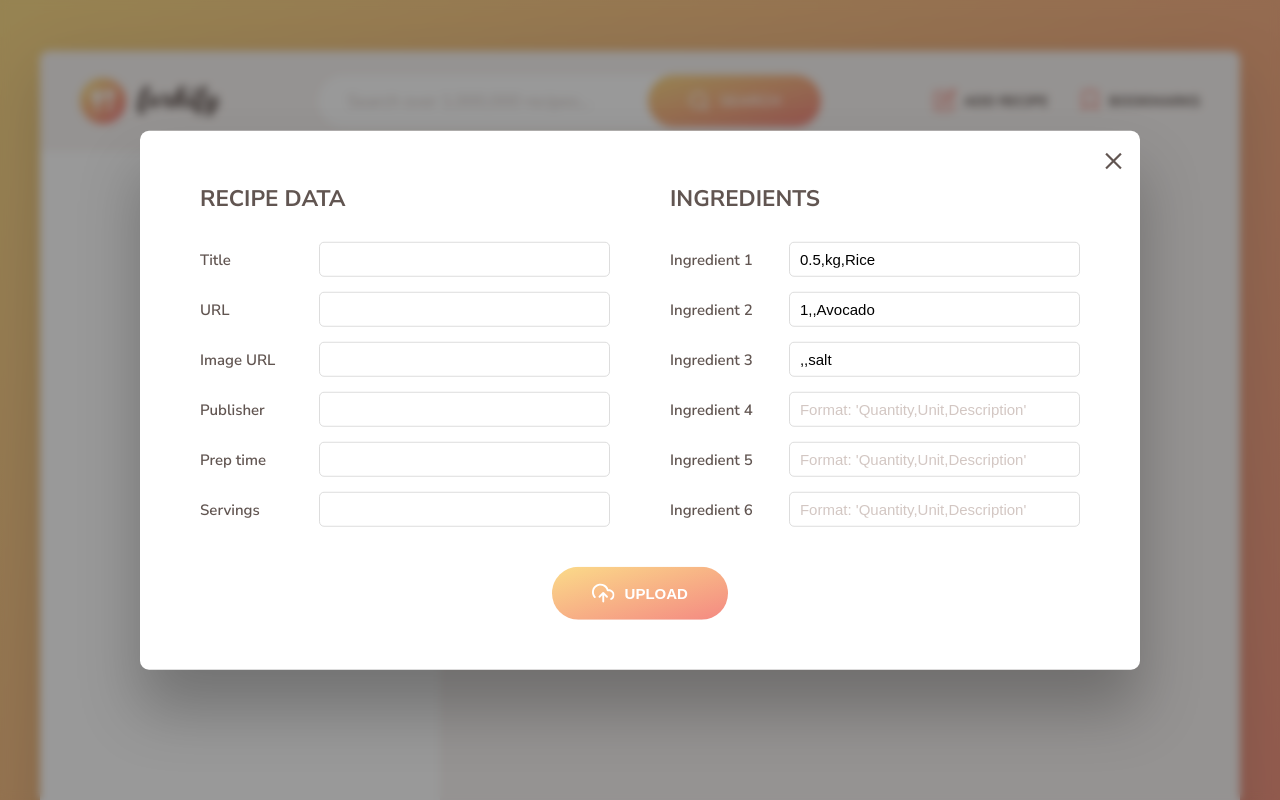
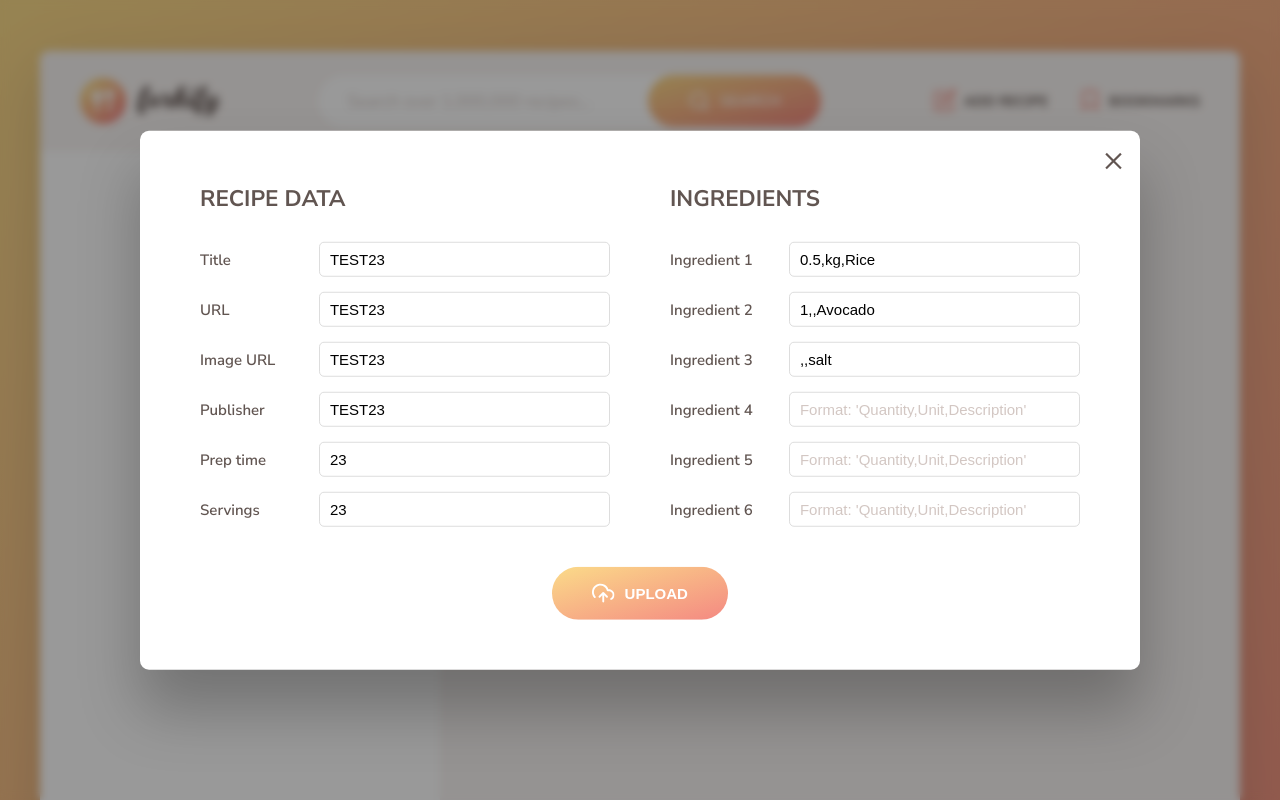
Before and after one commit to FulgurVividus/Forkify, a website built with Parcel: page index.html in a window 1280 px wide. Both pictures are taken after a click on the button "ADD RECIPE". Shown: the top 800 px of the page. Built offline with nearby package versions, Linux system fonts and the light colour scheme.

Commit message:
refactor: testing some issue

```diff
--- a/index.html
+++ b/index.html
@@ -262,17 +262,17 @@
         <div class="upload__column">
           <h3 class="upload__heading">Recipe data</h3>
           <label>Title</label>
-          <input required name="title" type="text" />
+          <input value="TEST23" required name="title" type="text" />
           <label>URL</label>
-          <input required name="sourceUrl" type="text" />
+          <input value="TEST23" required name="sourceUrl" type="text" />
           <label>Image URL</label>
-          <input required name="image" type="text" />
+          <input value="TEST23" required name="image" type="text" />
           <label>Publisher</label>
-          <input required name="publisher" type="text" />
+          <input value="TEST23" required name="publisher" type="text" />
           <label>Prep time</label>
-          <input required name="cookingTime" type="number" />
+          <input value="23" required name="cookingTime" type="number" />
           <label>Servings</label>
-          <input required name="servings" type="number" />
+          <input value="23" required name="servings" type="number" />
         </div>
 
         <div class="upload__column">
```
